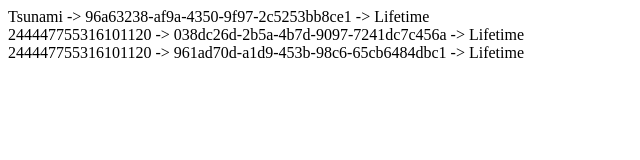
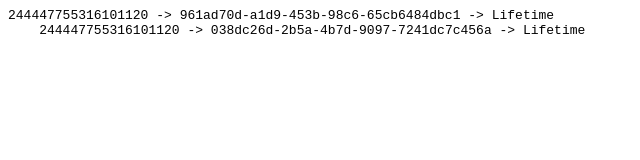
Before and after one commit to HTT5041/HTT5041.github.io, a plain HTML site: page raw/07gggeA5/index.html in a window 1280 px wide. Shown: the whole page, without its empty margins (0-640 px from the left). Drawn offline with Linux system fonts and the light colour scheme.

Commit message:
Update index.html

```diff
--- a/raw/07gggeA5/index.html
+++ b/raw/07gggeA5/index.html
@@ -1,3 +1,2 @@
-Tsunami -> 96a63238-af9a-4350-9f97-2c5253bb8ce1 -> Lifetime <br>
-244447755316101120 -> 038dc26d-2b5a-4b7d-9097-7241dc7c456a -> Lifetime <br>
-244447755316101120 -> 961ad70d-a1d9-453b-98c6-65cb6484dbc1 -> Lifetime <br>
+<pre style="word-wrap: break-word; white-space: pre-wrap;">244447755316101120 -&gt; 961ad70d-a1d9-453b-98c6-65cb6484dbc1 -&gt; Lifetime
+    244447755316101120 -&gt; 038dc26d-2b5a-4b7d-9097-7241dc7c456a -&gt; Lifetime</pre>
```
